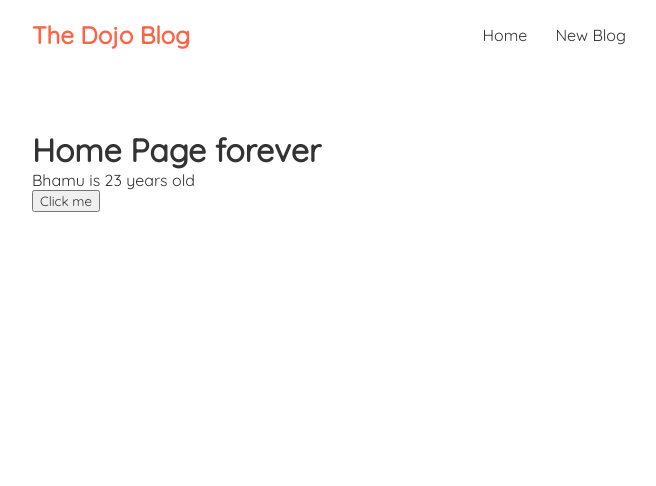
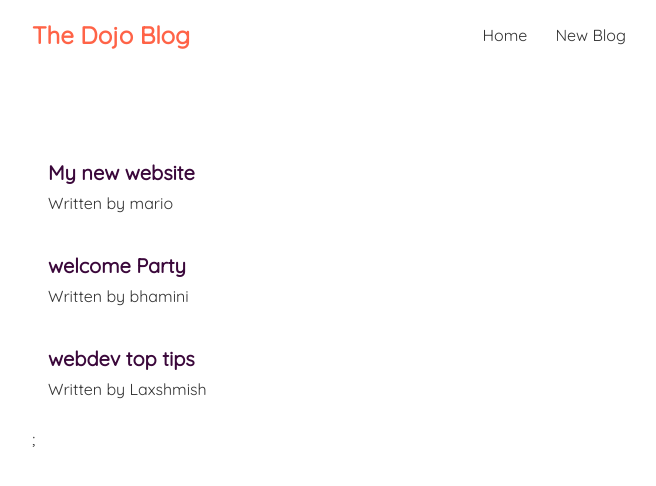
Before and after one commit to Bhaminishivram/react_net_ninja_blog_project, a React (Create React App) app: page / in a window 1280 px wide. Shown: the top 486 px of the page, without its empty margins (308-964 px from the left). Built offline with nearby package versions, Linux system fonts and the light colour scheme.

Commit message:
Outputting Lists

```diff
--- a/src/App.css
+++ b/src/App.css
@@ -42,3 +42,19 @@
    margin:40px auto;
    padding: 20px;
 }
+
+/* blog previews /list */
+.blog-preview {
+  padding:10px 16px;
+  margin:20px 0;
+  border-bottom:1px soild #1f1717;
+
+}
+.blog-preview:hover{
+  box-shadow: 1px 3px 5px  peru;
+}
+.blog-preview h2{
+   font-size: 20px;
+   color:rgb(59, 8, 59);
+   margin-bottom: 8px;
+}
--- a/src/homePage.jsx
+++ b/src/homePage.jsx
@@ -1,11 +1,11 @@
 import { useState } from 'react';
 import React from 'react';
 
-const HomePage = () => {
+   //const HomePage = () => {
  // let name ="Bhamu";
 
-   const[name,setName]=useState('Bhamu');
-   const[age ,setAge] = useState(23);
+  //  const[name,setName]=useState('Bhamu');
+  //  const[age ,setAge] = useState(23);
   // const handleClick = (e) => {
   //   console.log("Hello , ninjas", e);
   // }
@@ -13,17 +13,32 @@ const HomePage = () => {
   //   console.log("Hello" + name, e.target.value);
   // }
 
-  const handleClick =() => {
-    setName('Ramu');
-    setAge(40);
+  // const handleClick =() => {
+       // setName('Ramu');
+    // setAge(40);
       //  name = " Ramu";
       //  console.log(name);
-  }
+  // }
+   const HomePage =()=>{
+   //destructure the two values
+   const[blogs,setBlogs] = useState([
+    { title:'My new website', body:'loream mjfhgig....', author:'mario',id:1 },
+    {title:'welcome Party', body:'lorem ipsum....',author:'bhamini',id:2},
+    {title:'webdev top tips', body:'dvnjdnv tryet....', author:'Laxshmish',id:3}
+
+  ]);
   return (
     <div className="home">
-      <h1> Home Page forever</h1>
+    {blogs.map((blog)=>(
+     <div className="blog-preview" key={blog.id}>
+             <h2>{blog.title}</h2>
+             <p>Written by {blog.author}</p>
+    </div>
+    ))};
+
+      {/* <h1> Home Page forever</h1>
       <p>{name} is {age} years old</p>
-      <button onClick={handleClick}>Click me</button>
+      <button onClick={handleClick}>Click me</button> */}
       {/* <button onClick={handleClick()}>Click me</button> */}
       {/* <button onClick={handleClickAgain('Bhamini')}>Click me Again</button> */}
 
```
Also changed, not shown: src/App.js (+0 -7 lines).
